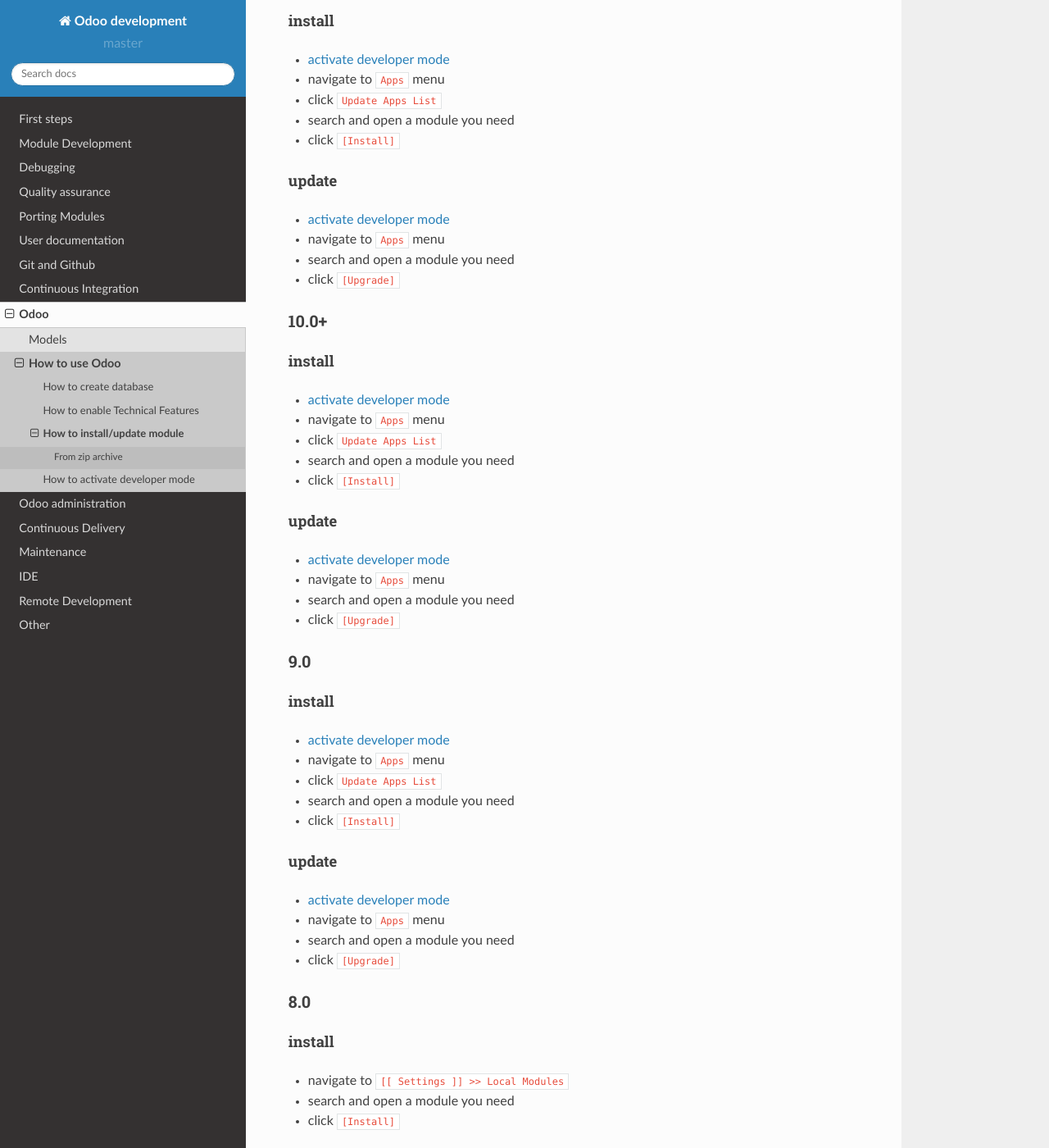
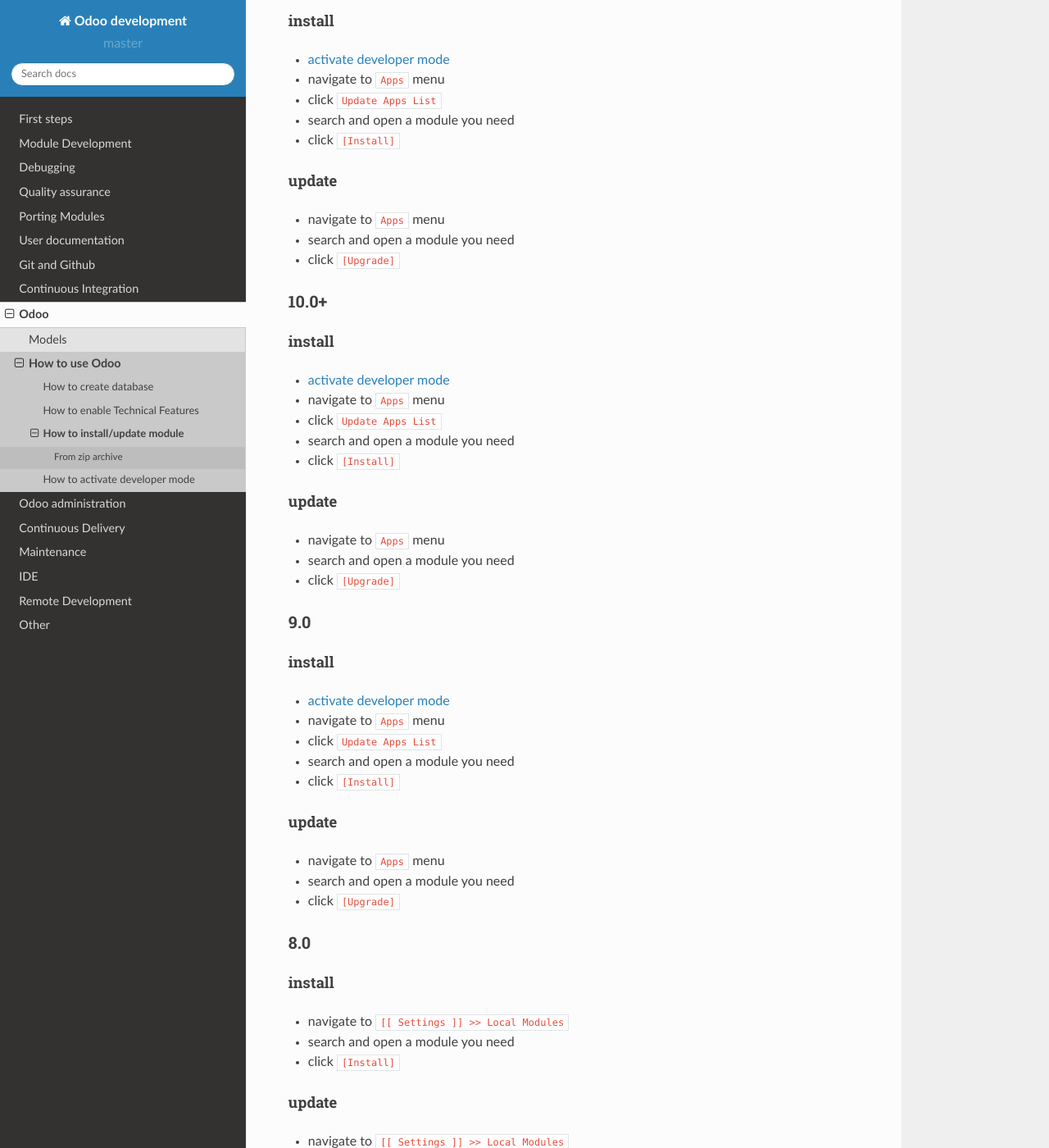
Before and after one commit to itpp-labs/odoo-development, a Sphinx documentation site: the page built from docs/odoo/usage/install-module.rst, in a window 1280 px wide and 1400 px high, scrolled down 1313 px. Shown: the whole window at 82% size. Built offline with Sphinx 7.4.7 and the Read the Docs theme 2.0.0, drawn with Linux system fonts in a browser that asks for light colours.

Commit message:
Update install-module.rst

```diff
--- a/docs/odoo/usage/install-module.rst
+++ b/docs/odoo/usage/install-module.rst
@@ -32,7 +32,6 @@
 update
 ~~~~~~
 
-* :doc:`activate developer mode <debug-mode>`
 * navigate to ``Apps`` menu
 * search and open a module you need
 * click ``[Upgrade]``
@@ -52,7 +51,6 @@
 update
 ~~~~~~
 
-* :doc:`activate developer mode <debug-mode>`
 * navigate to ``Apps`` menu
 * search and open a module you need
 * click ``[Upgrade]``
@@ -71,7 +69,6 @@
 update
 ~~~~~~
 
-* :doc:`activate developer mode <debug-mode>`
 * navigate to ``Apps`` menu
 * search and open a module you need
 * click ``[Upgrade]``
```
